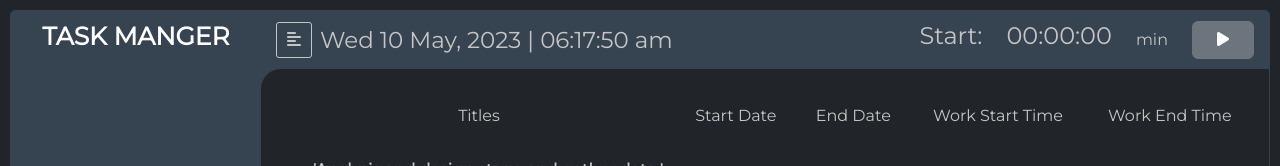
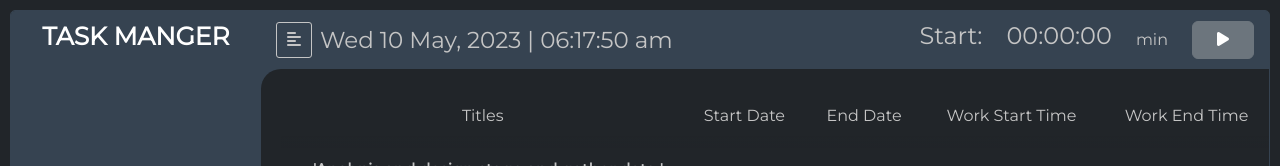
Before and after one commit to Md-shefat-masum/project_management_app_script, a plain HTML site: page index.html in a window 1280 px wide. Shown: the top 166 px of the page. Drawn offline with nearby package versions, Linux system fonts and the light colour scheme.

Commit message:
css updated

```diff
--- a/style.less
+++ b/style.less
@@ -288,7 +288,7 @@ table {
 		background-color: var(--dark);
 		z-index: 999;
 		padding: 15px 0px 20px;
-		min-width: 1978px;
+		min-width: 2010px;
 		background: linear-gradient(180deg, #212529 80%, rgba(33, 37, 41, 0.653186) 90%, rgba(33, 37, 41, 0) 100%);
 	}
 	display: flex;
```
Also changed, not shown: style.css.
